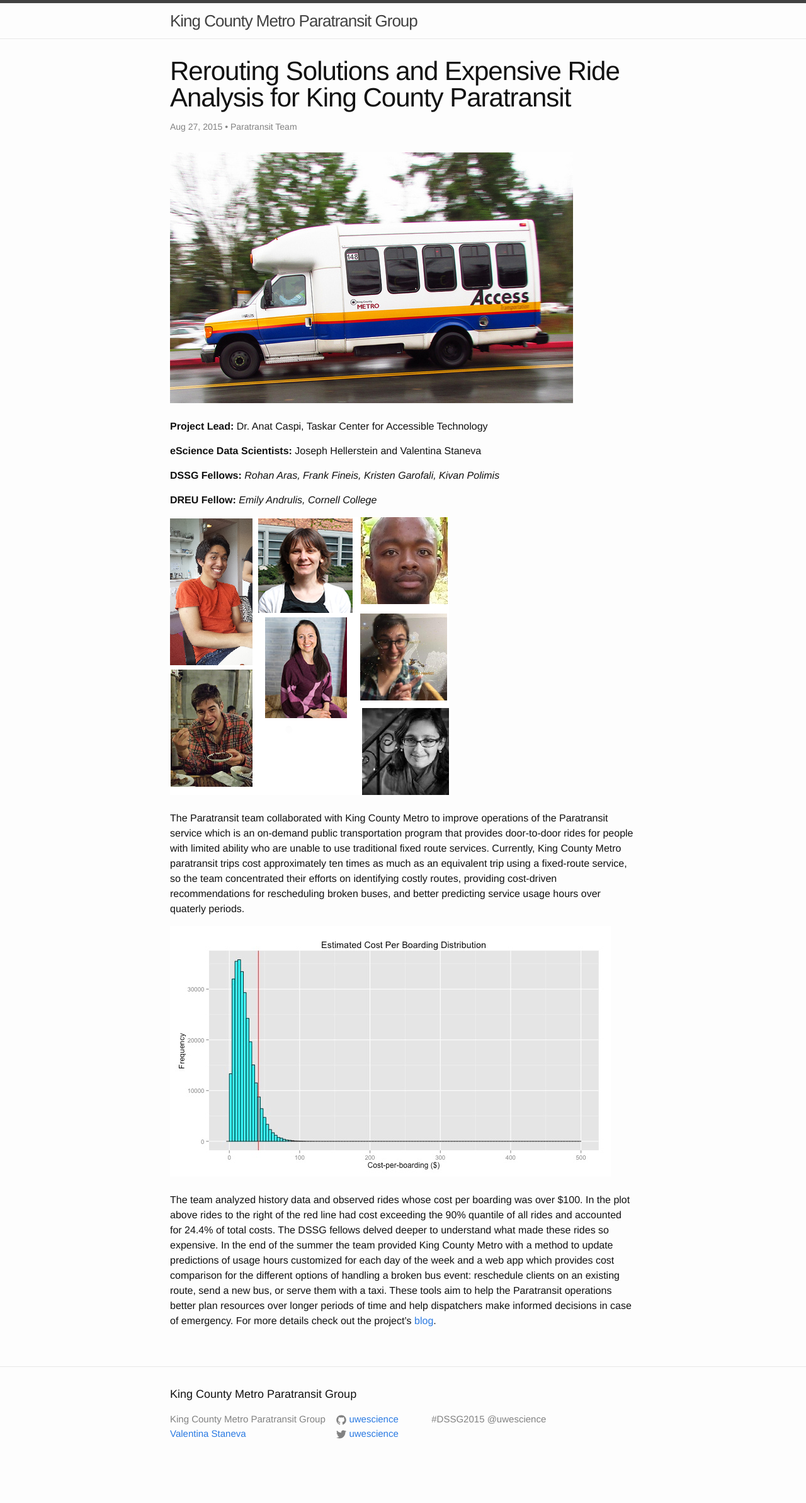
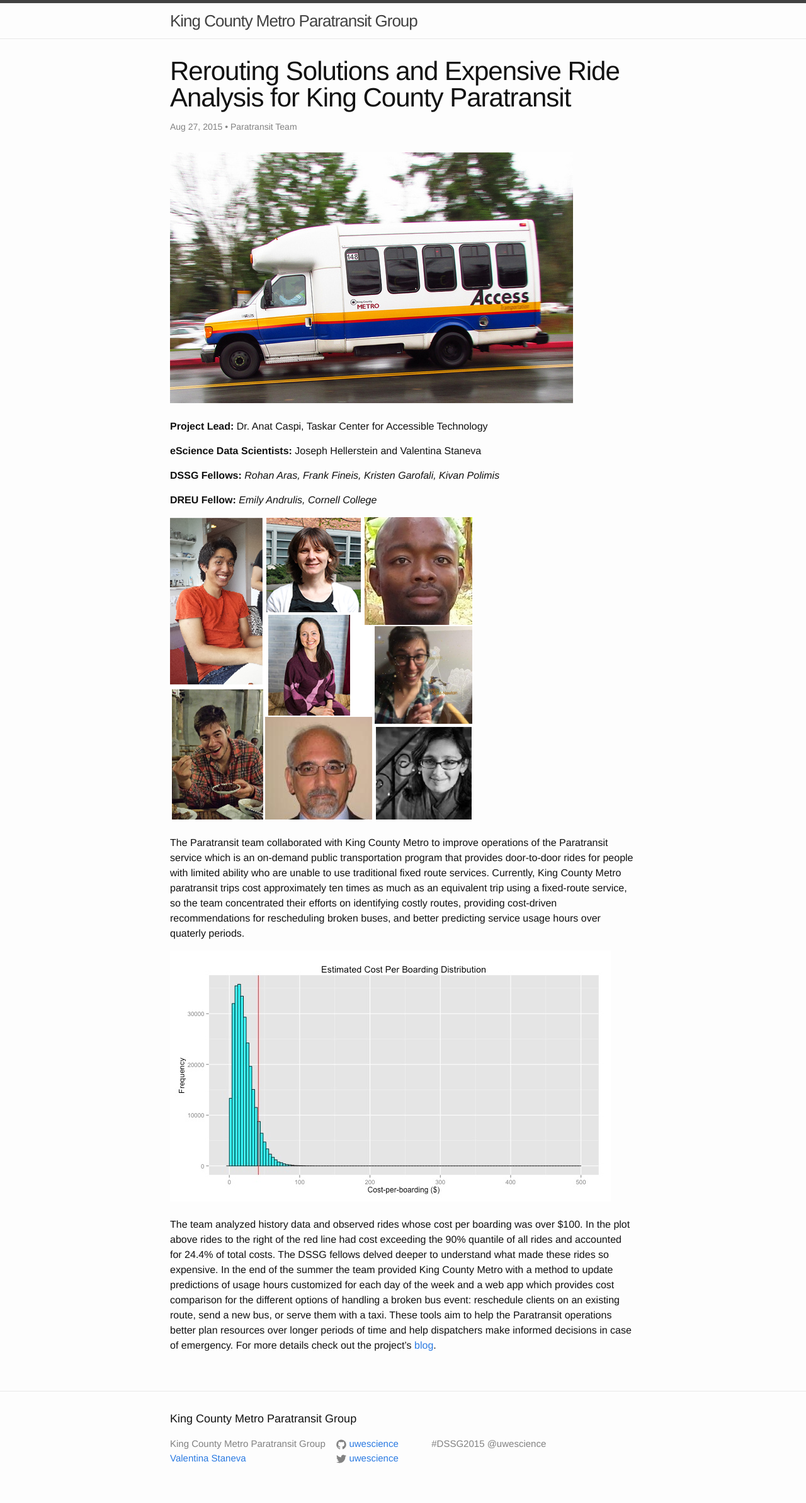
Before and after one commit to uwescience/DSSG2015-paratransit, a Jekyll site: the page built from _posts/2015-08-27-Summary.md, in a window 1280 px wide. Shown: the whole page at 63% size. Built offline with Jekyll 4.4.1, drawn with Linux system fonts in a browser that asks for light colours; before the commit the page ends 2347 px from its top, so only the background shows below that.

Commit message:
Adding collage with everybody's picture

```diff
--- a/_posts/2015-08-27-Summary.md
+++ b/_posts/2015-08-27-Summary.md
@@ -21,7 +21,7 @@
 **DREU Fellow:** *Emily Andrulis, Cornell College*
 
 
-<img src= "http://uwescience.github.io/DSSG2015-paratransit/images/paratransit-collage.png" alt="collage" style="padding-right: 10px; padding-bottom: 10px" align="middle">
+<img src= "http://uwescience.github.io/DSSG2015-paratransit/images/paratransit-collage.png" alt="collage" style="padding-bottom: 10px" align="middle">
 
 
 The Paratransit team collaborated with King County Metro to improve operations of the Paratransit service which is an on-demand public transportation program that provides door-to-door rides for people with limited ability who are unable to use traditional fixed route services. Currently, King County Metro paratransit trips cost approximately ten times as much as an equivalent trip using a fixed-route service, so the team concentrated their efforts on identifying costly routes, providing cost-driven recommendations for rescheduling broken buses, and better predicting service usage hours over quaterly periods.
```
Also changed, not shown: images/paratransit-collage.png, 4 other files.
